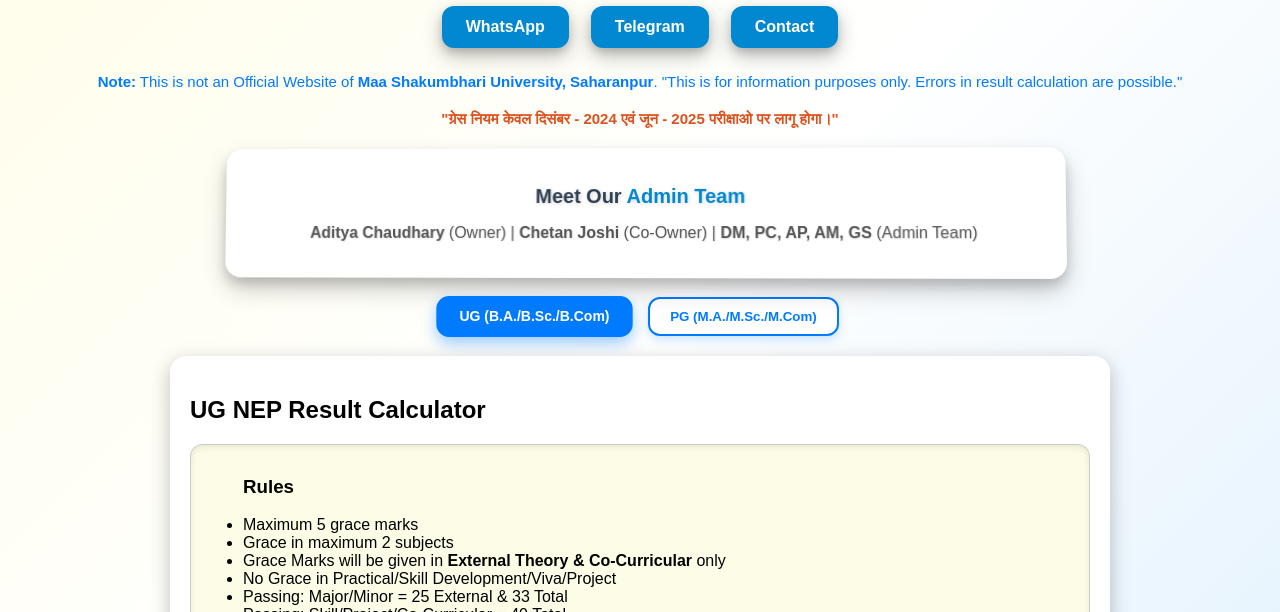
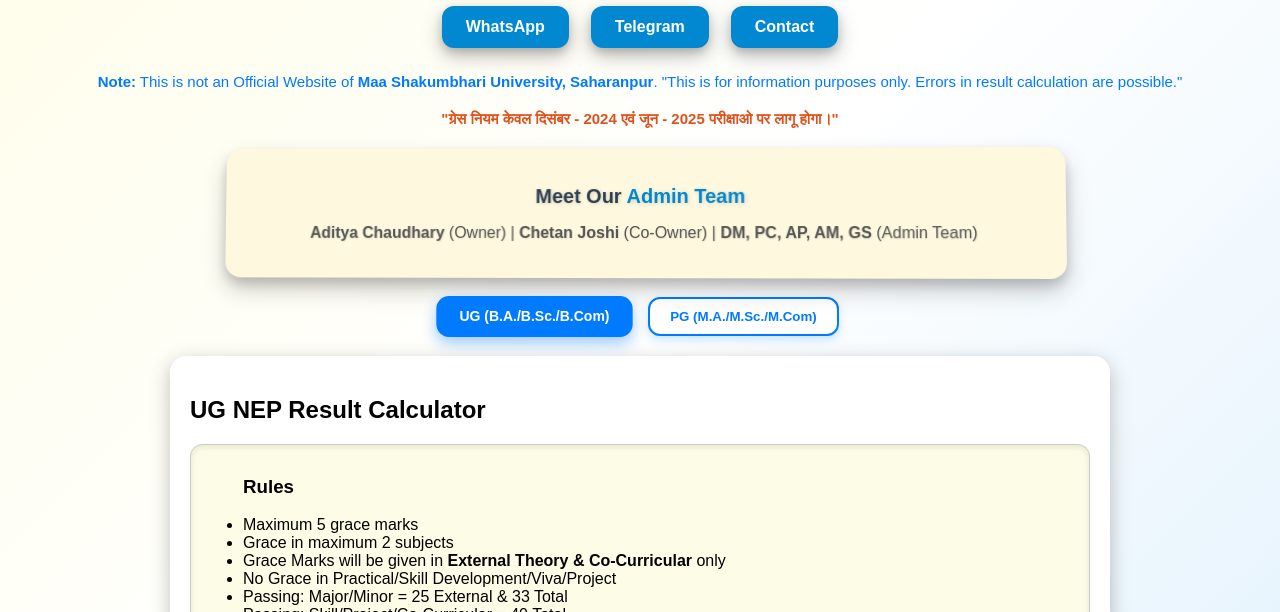
Before and after one commit to universityupdates08/MSU, a plain HTML site: page index.html in a window 1280 px wide. Shown: the part 188-800 px from the top of the page. Drawn offline with nearby package versions, Linux system fonts and the light colour scheme.

Commit message:
Update index.html

```diff
--- a/index.html
+++ b/index.html
@@ -153,7 +153,7 @@ body {
 
 <div style="text-align: center; margin: 20px auto; max-width:800px;
             padding:20px; border-radius:16px;
-            background:#ffffff;
+            background:#fdf8de;
             box-shadow: 0 12px 25px rgba(0,0,0,0.2), 0 6px 12px rgba(0,0,0,0.15);
             transform: perspective(500px) rotateX(1deg) rotateY(-1deg);
             transition: transform 0.3s;">
```
